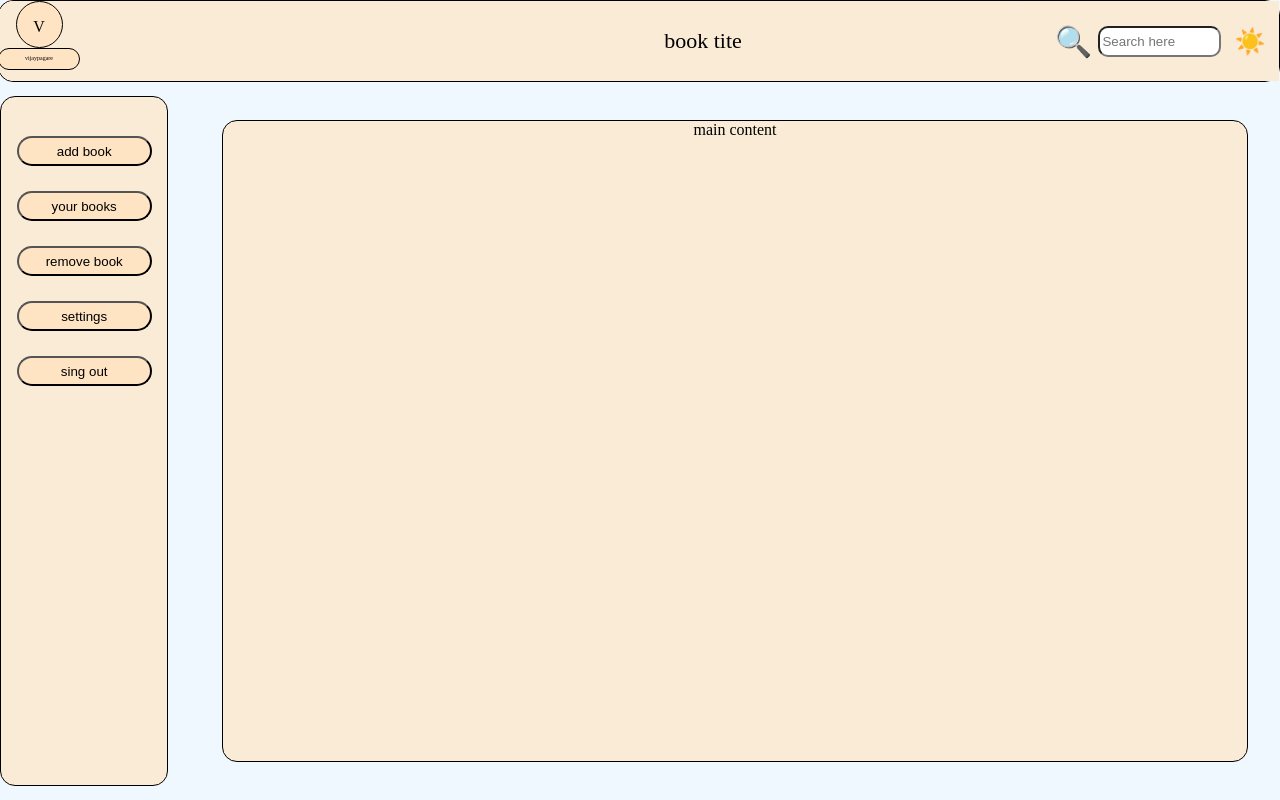
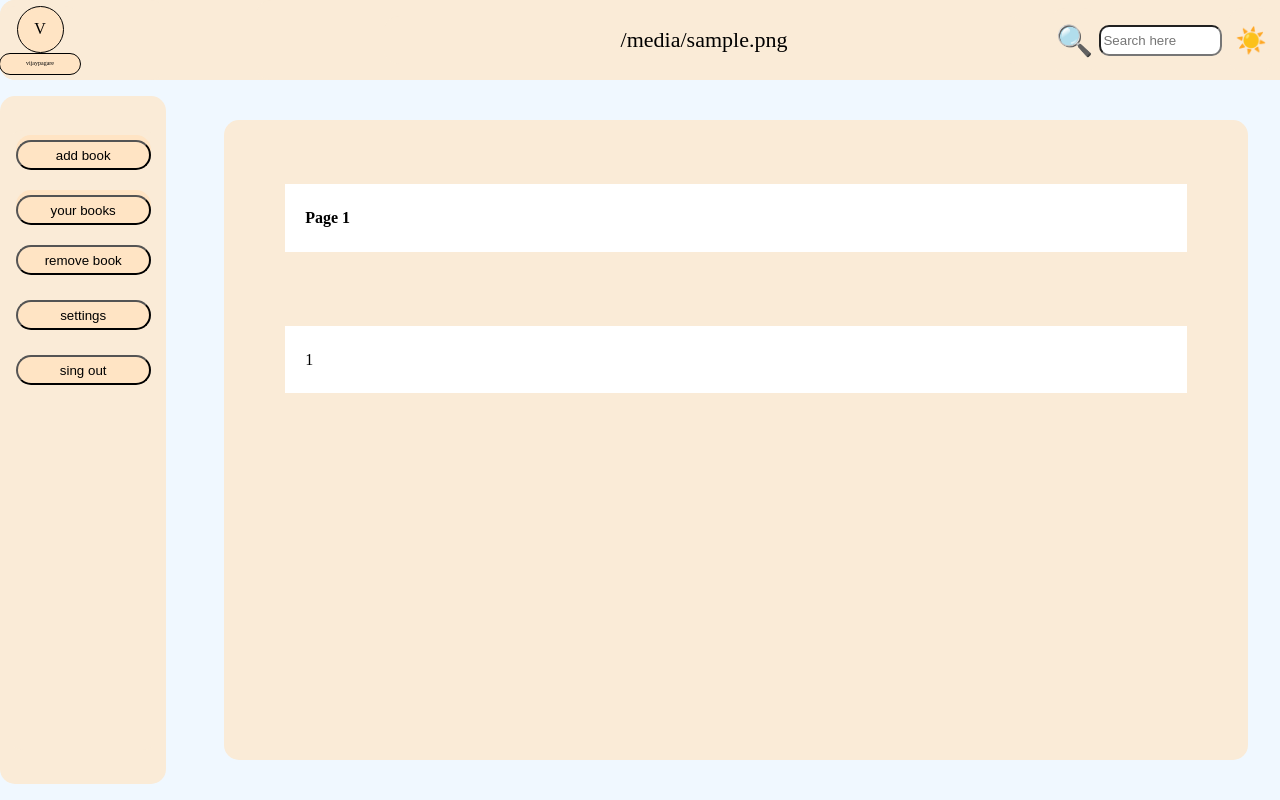
Before and after one commit to vijaypagare645-collab/smart-book-assistant-, a FastAPI app: template app/templates/index.html in a window 1280 px wide. Run offline with FastAPI, Linux system fonts and the light colour scheme; the template is opened without the code that fills it: most values are stand-ins (such as "Sample title", 1, 10 or a date in 2020).

Commit message:
operations are updated

```diff
--- /dev/null
+++ b/app/dynamiccss.py
@@ -0,0 +1,4 @@
+
+def css():
+    css = """"""
+    return css
--- a/app/main.py
+++ b/app/main.py
@@ -1,12 +1,187 @@
-from fastapi import FastAPI,Request
+
+from pathlib import Path
+
+import uvicorn
+from fastapi import FastAPI, Request, UploadFile, File, Form
 from fastapi.templating import Jinja2Templates
 from fastapi.staticfiles import StaticFiles
+from fastapi.responses import RedirectResponse
+from pypdf import PdfReader
 
 app = FastAPI()
 
-app.mount("/static",StaticFiles(directory = "app/static"),name="static")
-templates = Jinja2Templates(directory='app/templates')
+BASE_DIR = Path(__file__).resolve().parent
+APP_DIR = BASE_DIR
+UPLOAD_DIR = BASE_DIR / "uploads"
 
-@app.get('/')
-def home(request:Request):
-    return templates.TemplateResponse(request=request, name='index.html',context={'data':'i am from templates'})
+UPLOAD_DIR.mkdir(parents=True, exist_ok=True)
+(APP_DIR / "static").mkdir(parents=True, exist_ok=True)
+(APP_DIR / "templates").mkdir(parents=True, exist_ok=True)
+
+app.mount(
+    "/static",
+    StaticFiles(directory=str(APP_DIR / "static")),
+    name="static"
+)
+
+templates = Jinja2Templates(directory=str(APP_DIR / "templates"))
+
+MAX_SIZE = 10 * 1024 * 1024  # 10 MB
+
+context = {
+    "filename": "",
+    "content_type": "",
+    "file_size": 0,
+    "error": "",
+    "addbook": False,
+    "yourbooks": False,
+    "folder": [],
+    "pages": [],
+}
+
+
+def get_books():
+    return sorted(UPLOAD_DIR.glob("*.pdf"))
+
+
+def render_page(request: Request):
+    return templates.TemplateResponse(
+        request=request,
+        name="index.html",
+        context=context
+    )
+
+
+@app.get("/")
+def home(request: Request):
+    context["folder"] = [
+        str(book.relative_to(BASE_DIR)).replace("\\", "/")
+        for book in get_books()
+    ]
+    return render_page(request)
+
+
+@app.post("/addbook")
+def add_book():
+    context["addbook"] = not context["addbook"]
+    context["error"] = ""
+    return RedirectResponse("/", status_code=303)
+
+
+@app.post("/yourbooks")
+def your_books():
+    context["yourbooks"] = not context["yourbooks"]
+    context["error"] = ""
+    return RedirectResponse("/", status_code=303)
+
+
+@app.post("/upload")
+async def upload_file(myfile: UploadFile = File(...)):
+    try:
+        if not myfile.filename:
+            context["error"] = "Please select a file."
+            return RedirectResponse("/", status_code=303)
+
+        # Restrict uploads to PDF files.
+        if Path(myfile.filename).suffix.lower() != ".pdf":
+            context["error"] = "Please upload a PDF file."
+            return RedirectResponse("/", status_code=303)
+
+        data = await myfile.read(MAX_SIZE + 1)
+
+        if len(data) > MAX_SIZE:
+            context["error"] = "File must be 10 MB or smaller."
+            return RedirectResponse("/", status_code=303)
+
+        # Avoid using a user-supplied path as the save path.
+        safe_name = Path(myfile.filename).name
+        file_path = UPLOAD_DIR / safe_name
+
+        # Validate that the file is a readable PDF.
+        try:
+            import io
+            reader = PdfReader(io.BytesIO(data))
+            if reader.is_encrypted:
+                context["error"] = "Password-protected PDFs are not supported."
+                return RedirectResponse("/", status_code=303)
+            _ = len(reader.pages)
+        except Exception:
+            context["error"] = "The selected file is not a valid readable PDF."
+            return RedirectResponse("/", status_code=303)
+
+        # Save the uploaded PDF.
+        file_path.write_bytes(data)
+
+        # Display the uploaded book immediately.
+        reader = PdfReader(str(file_path))
+        context.update({
+            "filename": safe_name,
+            "content_type": myfile.content_type or "application/pdf",
+            "file_size": len(data),
+            "error": "",
+            "addbook": False,
+            "pages": [
+                page.extract_text() or ""
+                for page in reader.pages
+            ],
+        })
+
+        return RedirectResponse("/", status_code=303)
+
+    except OSError:
+        context["error"] = "Unable to save the PDF. Check the uploads folder."
+        return RedirectResponse("/", status_code=303)
+
+    finally:
+        await myfile.close()
+
+
+@app.post("/content")
+def open_book(book: str = Form(...)):
+    try:
+        # Accept only PDF files from the uploads directory.
+        requested = Path(book)
+
+        if requested.is_absolute() or ".." in requested.parts:
+            context["error"] = "Invalid book path."
+            return RedirectResponse("/", status_code=303)
+
+        file_path = (BASE_DIR / requested).resolve()
+
+        if file_path.parent != UPLOAD_DIR.resolve():
+            context["error"] = "Invalid book path."
+            return RedirectResponse("/", status_code=303)
+
+        if not file_path.is_file() or file_path.suffix.lower() != ".pdf":
+            context["error"] = "Book not found."
+            return RedirectResponse("/", status_code=303)
+
+        reader = PdfReader(str(file_path))
+
+        if reader.is_encrypted:
+            context["error"] = "Password-protected PDFs are not supported."
+            return RedirectResponse("/", status_code=303)
+
+        context.update({
+            "filename": file_path.name,
+            "content_type": "application/pdf",
+            "file_size": file_path.stat().st_size,
+            "pages": [
+                page.extract_text() or ""
+                for page in reader.pages
+            ],
+            "error": "",
+        })
+
+    except Exception:
+        context["error"] = "Unable to read this PDF file."
+
+    return RedirectResponse("/", status_code=303)
+
+if __name__ == "__main__":
+    uvicorn.run(
+        "main:app",
+        host="127.0.0.1",
+        port=8000,
+        reload=True
+    )
--- a/app/static/cssfile.css
+++ b/app/static/cssfile.css
@@ -6,7 +6,6 @@ body{
     background-color:antiquewhite;
     width:100%;
     height:10%;
-    border: solid black 1px;
     border-radius: 15px;
     position:absolute;
     top:0px;
@@ -22,7 +21,7 @@ body{
     border-radius:15px;
     display: flex;
     justify-content: start;
-    align-content:center;
+    align-items:center;
 }
 #profile{
     background-color:antiquewhite;
@@ -42,7 +41,7 @@ body{
     border-radius:50%;
     display:flex;
     justify-content: center;
-    align-content: center;
+    align-items: center;
 }
 #name{
     color:black;
@@ -62,7 +61,7 @@ body{
     display: flex;
     justify-content:end;
     gap:2.5%;
-    align-content :center;
+    align-items :center;
 }
 #title{
     color:black;
@@ -71,7 +70,7 @@ body{
     font-size:22px;
     display: flex;
     width:62.5%;
-    height:100%;
+    height:60%;
     justify-content:center;
     align-items:center;
     border-radius:15px;
@@ -136,7 +135,6 @@ body{
     background-color:antiquewhite;
     width:13%;
     height:86%;
-    border: solid black 1px;
     border-radius:15px;
     position:absolute;
     top:12%;
@@ -164,12 +162,53 @@ body{
     margin-top: 5px;
     border-radius:15px;
 }
+#book_file{
+    background-color: white;
+}
+#book_button,#book_file::file-selector-button{
+    background-color: antiquewhite;
+    border-radius:15px;
+}
+#book_button{
+    width: 100%;
+    text-align: center;
+    border-radius:15px;
+}
+#addbook,#yourbooks{
+    width: 100%;
+}
+#card1 , #card2{
+    background-color:bisque;
+    width:100%;
+    height:50px;
+    margin-top: 5px;
+    border-radius:15px;
+    overflow-y :auto;
+    overflow-x:auto;
+
+}
+#card2::-webkit-scrollbar ,#card1::-webkit-scrollbar {
+    width: 1px;
+    height: 5px;
+}
+
+.books{
+    background-color: white;
+    width:100%;
+    height:30px;
+    border:solid black 1px;
+    border-radius: 15px;
+    overflow-y: auto;
+}
+.books::-webkit-scrollbar{
+    width: 1px;
+    height: 1px;
+}
 
 #body{
     background-color:antiquewhite;
     width:80%;
     height:80%;
-    border:solid black 1px;
     border-radius:15px;
     position:absolute;
     top:15%;
@@ -181,3 +220,37 @@ body{
     align-items: center;
     overflow-y: auto;
 }
+
+.pages{
+    width : 80%;
+    height:80%;
+}
+
+.pages {
+    box-sizing: border-box;
+    width: 90%;
+    height: auto;
+    min-height: 100px;
+    margin-bottom: 20px;
+    border-radius: 12px;
+    line-height: 1.7;
+    overflow-wrap: anywhere;
+    white-space: pre-wrap;
+}
+
+.pages p {
+    margin: 10px;
+    padding: 20px;
+    background-color: white;
+}
+.pages h4{
+    margin: 10px;
+    padding: 20px;
+    background-color: white;
+
+}
+
+.error {
+    color: #b00020;
+    font-size: 16px;
+}
--- a/app/templates/index.html
+++ b/app/templates/index.html
@@ -16,7 +16,7 @@
         </div>
         <div class = 'header' id="titelbg">
             <div id="title">
-                <p>book tite</p>
+                <p>{{filename}}</p>
             </div>
             <div  id="operations">
                 <div id="search">
@@ -31,16 +31,54 @@
     </div>
     <div id="sider">
         <div class = 'sider' id="sider1">
-            <button class = 'sider1' id="addbook">add book</button>
-            <button class = 'sider1' id="yourbooks">your books</button>
+            <form class = 'sider1' action="/addbook" method="post">
+                <button class = 'sider1' id = 'addbook'>add book</button>
+            </form>
+            {%if addbook%}
+                <div id="card1">
+                    <form action="/upload" method="post" enctype="multipart/form-data">
+                        <input id="book_file" name="myfile" type="file" accept="application/pdf,.pdf" required>
+                        <button id = 'book_button' type="submit">Upload</button>
+                    </form>
+                </div>
+            {%endif%}
+
+            <form class = 'sider1' action="/yourbooks" method="post">
+                <button class = 'sider1' id="yourbooks">your books</button>
+            </form>
+            {%if yourbooks%}
+                <div id="card2">
+                    {%for book in folder%}
+                        <form action="/content" method="post">
+                            <button class = 'books' type="submit" name = 'book' value = "{{book}}">{{book}}</button>
+                        </form>
+                    {%endfor%}
+                </div>
+            {%endif%}
+
             <button class = 'sider1' id="removebook">remove book</button>
             <button class = 'sider1' id="settings">settings</button>
             <button class = 'sider1' id="sing">sing out</button>
         </div>
         <div class = 'seder' id="sider2"></div>
     </div>
+
     <div id="body">
-        main content
+        {% if error %}
+            <h2 class="error">{{ error }}</h2>
+        {% endif %}
+
+        {% if filename %}
+            {% for page in pages %}
+                <div class="pages">
+                    <h4>Page {{ loop.index }}</h4>
+                    <p>{{ page }}</p>
+                </div>
+            {% endfor %}
+        {% else %}
+            <p>Select a book from "Your Books" or upload a PDF.</p>
+        {% endif %}
     </div>
+
 </body>
 </html>
```
Also changed, not shown: 1 other file.
